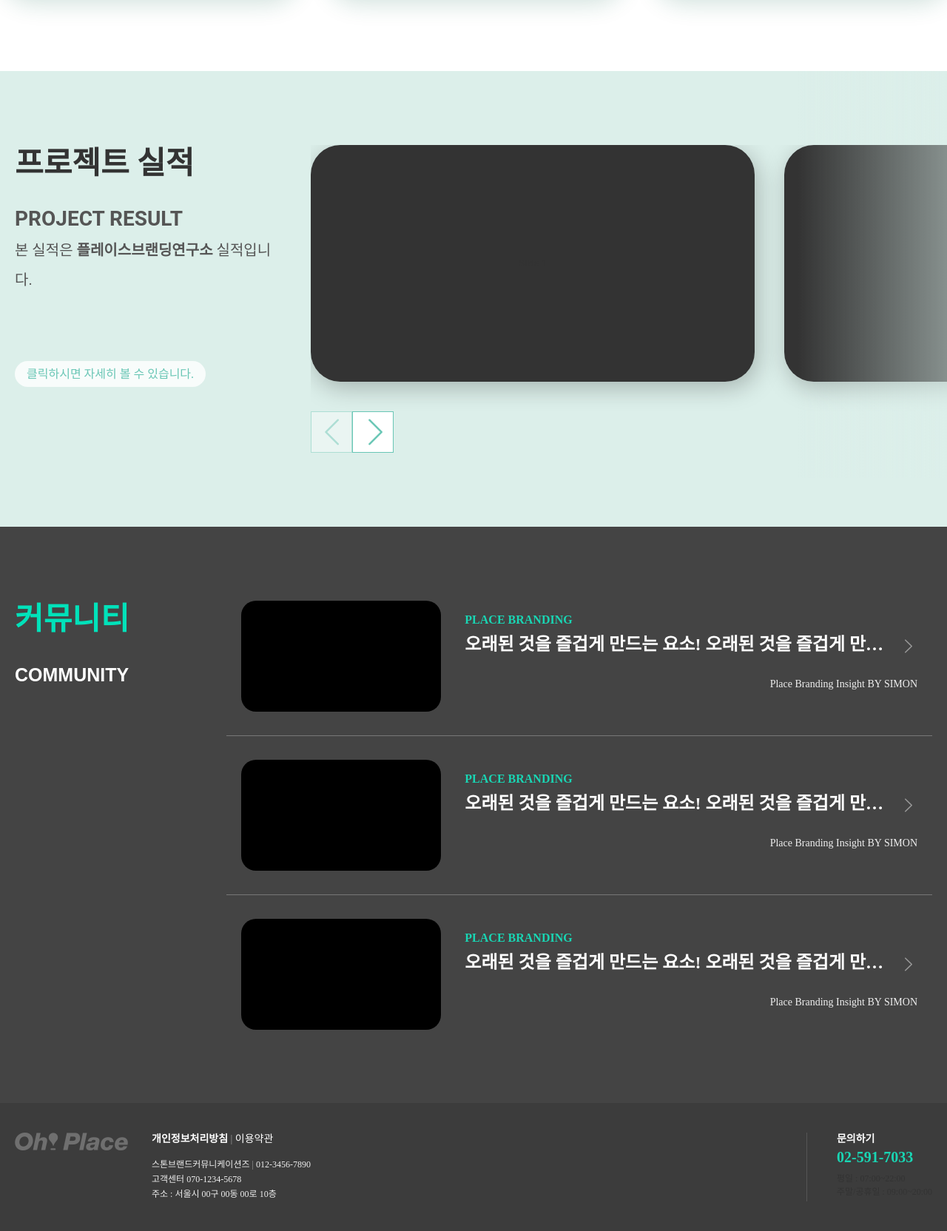
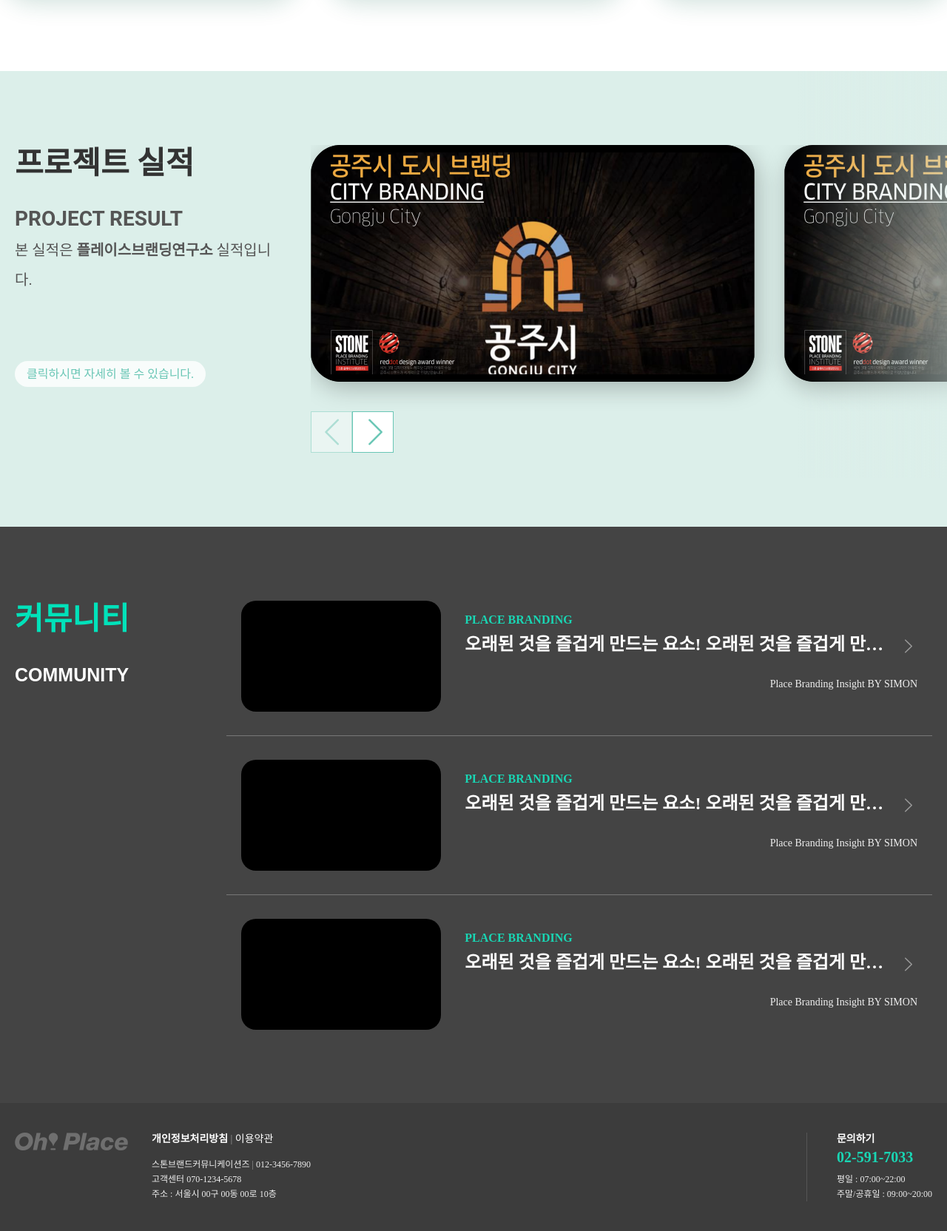
Before and after one commit to ojh0906/Oplace, a PHP site: page / in a window 1280 px wide. Shown: the part 2219-3883 px from the top of the page at 74% size. Run offline with PHP 8.4, Linux system fonts and the light colour scheme; data that the repository does not hold is empty; some libraries are stand-ins or nearby versions.

Commit message:
update 메인페이지

```diff
--- a/index.php
+++ b/index.php
@@ -258,15 +258,12 @@ while ($popup = $popup_stt->fetch()) {
                 <div class="project-result-box">
                     <div class="swiper project-result-slide">
                         <div class="swiper-wrapper">
-                            <div class="swiper-slide">Slide 1</div>
-                            <div class="swiper-slide">Slide 2</div>
-                            <div class="swiper-slide">Slide 3</div>
-                            <div class="swiper-slide">Slide 4</div>
-                            <div class="swiper-slide">Slide 5</div>
-                            <div class="swiper-slide">Slide 6</div>
-                            <div class="swiper-slide">Slide 7</div>
-                            <div class="swiper-slide">Slide 8</div>
-                            <div class="swiper-slide">Slide 9</div>
+                            <div class="swiper-slide"><img src="img/main/project1.png" /></div>
+                            <div class="swiper-slide"><img src="img/main/project1.png" /></div>
+                            <div class="swiper-slide"><img src="img/main/project1.png" /></div>
+                            <div class="swiper-slide"><img src="img/main/project1.png" /></div>
+                            <div class="swiper-slide"><img src="img/main/project1.png" /></div>
+                            <div class="swiper-slide"><img src="img/main/project1.png" /></div>
                         </div>
                     </div>
                     <div class="project-result-slide-nav">
@@ -376,17 +373,7 @@ while ($popup = $popup_stt->fetch()) {
                 nextEl: ".project-result-next",
                 prevEl: ".project-result-prev",
             },
-            // breakpoints: {
-
-            //     768: {
-            //         slidesPerView: 2.3,
-            //         spaceBetween: 40,
-            //     },
-            //     1024: {
-            //         slidesPerView: "auto",
-            //         spaceBetween: 40,
-            //     },
-            // },
+            loop: true
         });
 
     });
--- a/tale.php
+++ b/tale.php
@@ -22,7 +22,7 @@
         <div class="right-wrap">
             <p class="tit">문의하기</p>
             <p class="num">02-591-7033</p>
-            <p class="subtit">
+            <p class="sub-tit">
                 평일 : 07:00~22:00<br />
                 주말/공휴일 : 09:00~20:00
             </p>
```
Also changed, not shown: img/main/project1.png (added).
